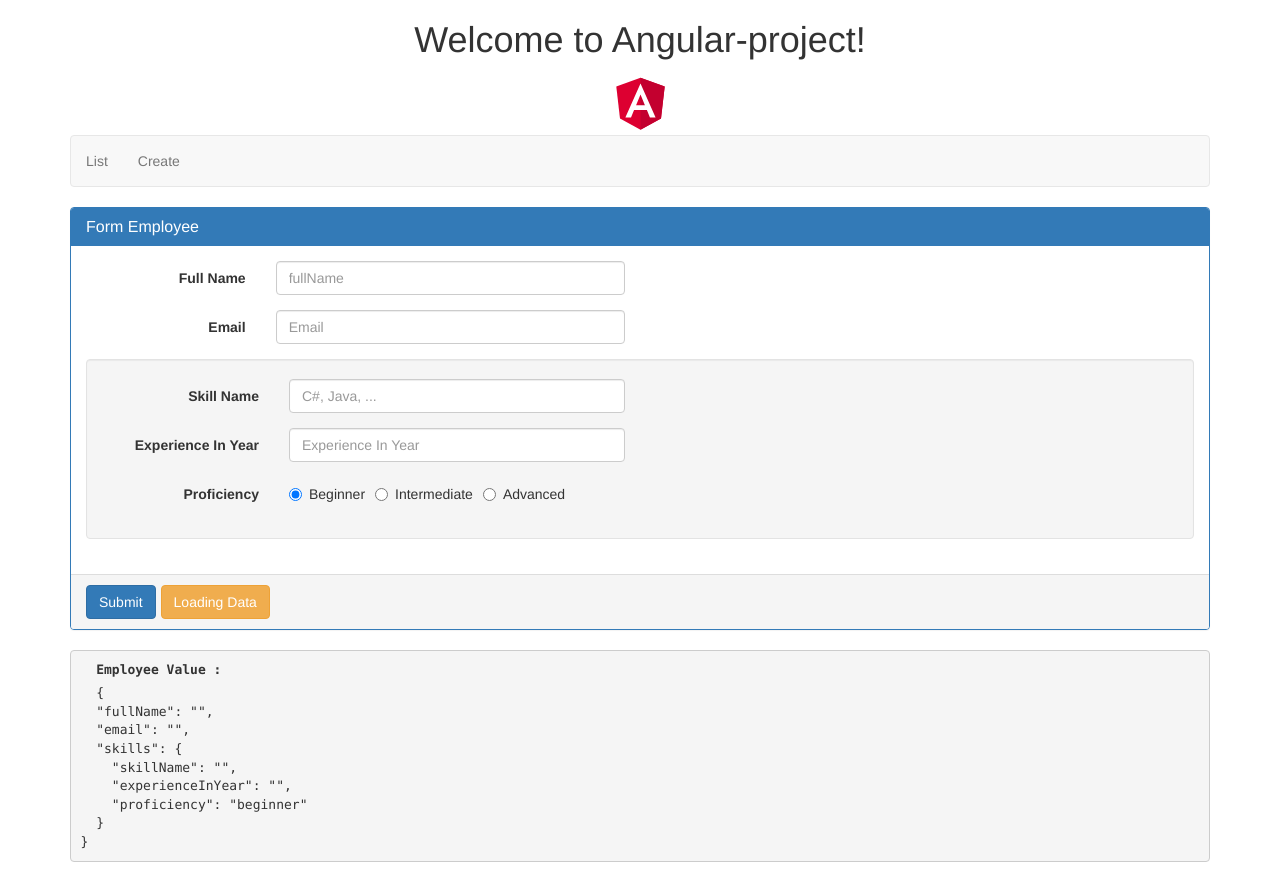
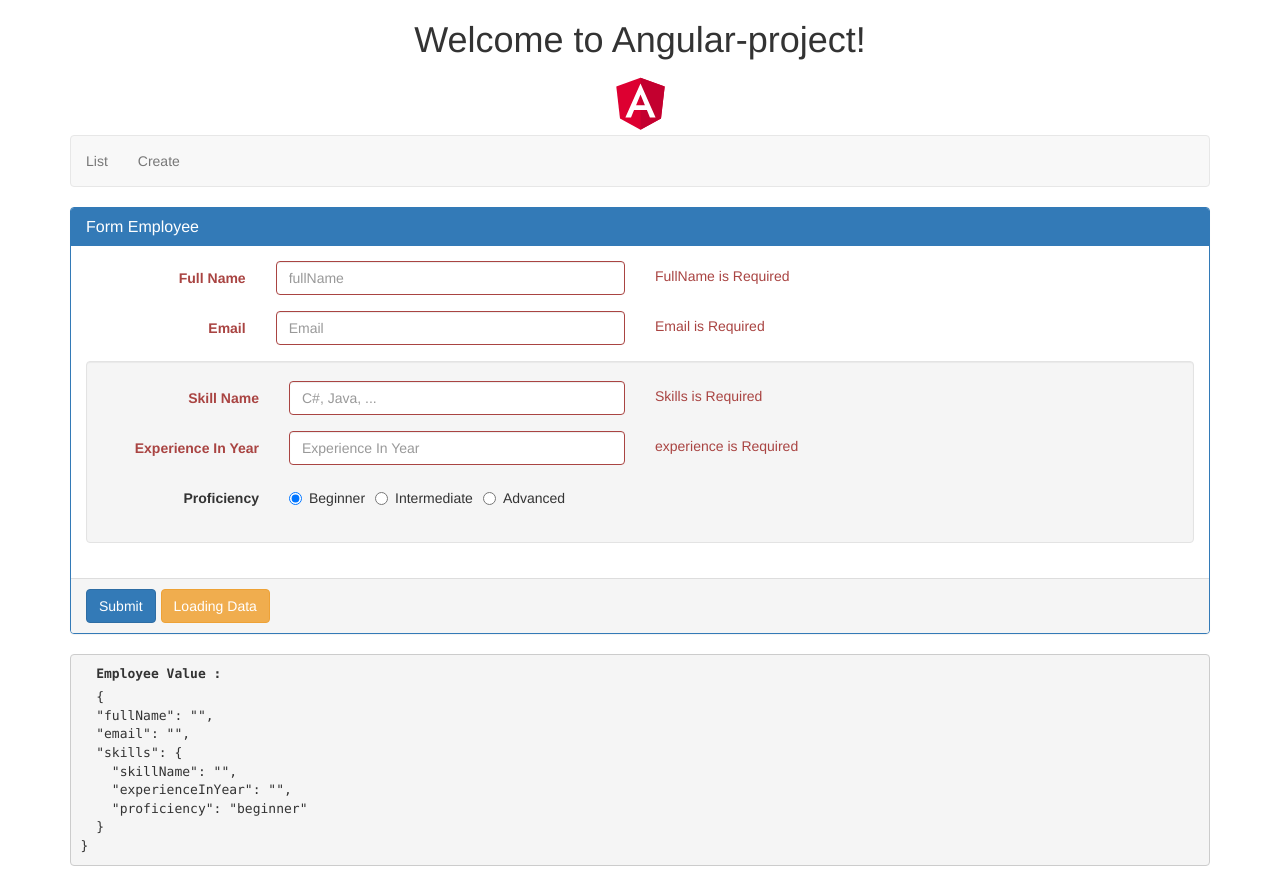
Before and after one commit to ZEDTARIK/Angular-Zouhair, an Angular app in the folder Angular-project/: page /employee-create in a window 1280 px wide. Both pictures are taken after a click on the label "Beginner". Built offline with nearby package versions, Linux system fonts and the light colour scheme.

Commit message:
Move validation logic to the components class

```diff
--- a/Angular-project/src/app/components/employee/create-employee.component.html
+++ b/Angular-project/src/app/components/employee/create-employee.component.html
@@ -7,64 +7,73 @@
         </div>
         <div class="panel-body">
 
-          <div class="form-group" [ngClass]="{'has-error': employeeForm.get('fullName').errors && (
-            employeeForm.get('fullName').touched ||
-            employeeForm.get('fullName').dirty )}">
+          <div class="form-group" [ngClass]="{'has-error': formErrors.fullName }">
             <label for="fullName" class="col-sm-2 control-label">Full Name</label>
             <div class="col-sm-4">
-              <input type="text" id="fullName" class="form-control" formControlName="fullName" placeholder="fullName">
+              <input (blur)="logValidationErrors()" type="text" id="fullName" class="form-control"
+                formControlName="fullName" placeholder="fullName">
             </div>
-            <span class="col-sm-6 help-block" *ngIf="employeeForm.get('fullName').errors && (
-                   employeeForm.get('fullName').touched ||
-                   employeeForm.get('fullName').dirty )">
-
-              <span *ngIf="employeeForm.get('fullName').errors.required">Full Name is Required</span>
-              <span *ngIf="employeeForm.get('fullName').errors.minlength">Full Name must be greater than 4</span>
-              <span *ngIf="employeeForm.get('fullName').errors.maxlength">Full Name must be less than 50</span>
-
+            <span class="col-sm-6 help-block" *ngIf="formErrors.fullName">
+              {{ formErrors.fullName }}
             </span>
           </div>
 
-          <div class="form-group">
+          <div class="form-group" [ngClass]="{'has-error': formErrors.fullName }">
             <label for="email" class="col-sm-2 control-label">Email</label>
             <div class="col-sm-4">
-              <input type="email" id="email" class="form-control" formControlName="email" placeholder="Email">
+              <input (blur)="logValidationErrors()" type="text" id="email" class="form-control" formControlName="email"
+                placeholder="Email">
             </div>
+            <span class="col-sm-6 help-block" *ngIf="formErrors.email">
+              {{ formErrors.email}}
+            </span>
           </div>
 
           <div class="well">
             <div formGroupName="skills">
-              <div class="form-group">
+              <div class="form-group" [ngClass]="{'has-error': formErrors.skillName }">
                 <label for="skillName" class="col-sm-2 control-label">Skill Name</label>
                 <div class="col-sm-4">
-                  <input type="text" id="skillName" class="form-control" formControlName="skillName"
-                    placeholder="C#, Java, ...">
+                  <input (blur)="logValidationErrors()" type="text" id="skillName" class="form-control"
+                    formControlName="skillName" placeholder="C#, Java, ...">
                 </div>
+                <span class="col-sm-6 help-block" *ngIf="formErrors.skillName">
+                  {{ formErrors.skillName}}
+                </span>
               </div>
 
-              <div class="form-group">
+              <div class="form-group" [ngClass]="{'has-error': formErrors.experienceInYear }">
                 <label for="experienceInYear" class="col-sm-2 control-label">Experience In Year</label>
                 <div class="col-sm-4">
-                  <input type="text" id="experienceInYear" class="form-control" formControlName="experienceInYear"
-                    placeholder="Experience In Year">
+                  <input (blur)="logValidationErrors()" type="text" id="experienceInYear" class="form-control"
+                    formControlName="experienceInYear" placeholder="Experience In Year">
                 </div>
+                <span class="col-sm-6 help-block" *ngIf="formErrors.experienceInYear">
+                  {{ formErrors.experienceInYear }}
+                </span>
               </div>
 
-              <div class="form-group">
+              <div class="form-group" [ngClass]="{'has-error': formErrors.proficiency }">
                 <label for="proficiency" class="col-sm-2 control-label">Proficiency</label>
                 <div class="col-sm-4">
 
                   <label class="radio-inline">
-                    <input id="proficiency" type="radio" value="beginner" formControlName="proficiency">Beginner
+                    <input (blur)="logValidationErrors()" id="proficiency" type="radio" value="beginner"
+                      formControlName="proficiency">Beginner
                   </label>
                   <label class="radio-inline">
-                    <input id="proficiency" type="radio" value="intermediate" formControlName="proficiency">Intermediate
+                    <input (blur)="logValidationErrors()" id="proficiency" type="radio" value="intermediate"
+                      formControlName="proficiency">Intermediate
                   </label>
                   <label class="radio-inline">
-                    <input id="proficiency" type="radio" value="advanced" formControlName="proficiency">Advanced
+                    <input (blur)="logValidationErrors()" id="proficiency" type="radio" value="advanced"
+                      formControlName="proficiency">Advanced
                   </label>
 
                 </div>
+                <span class="col-sm-6 help-block" *ngIf="formErrors.proficiency">
+                  {{formErrors.proficiency}}
+                </span>
               </div>
             </div>
           </div>
--- a/Angular-project/src/app/components/employee/create-employee.component.ts
+++ b/Angular-project/src/app/components/employee/create-employee.component.ts
@@ -13,11 +13,12 @@ export class CreateEmployeeComponent implements OnInit {
   validationMessage = {
     'fullName': {
       'required': 'FullName is Required',
-      'minLength': 'FullName must be greater than 4 characters',
-      'maxLength': 'FullName must be less than 50 characters'
+      'minlength': 'FullName must be greater than 4 characters',
+      'maxlength': 'FullName must be less than 50 characters'
     },
     'email': {
-      'required': 'Email is Required'
+      'required': 'Email is Required',
+      'email': 'Invalid email'
     },
     'skillName': {
       'required': 'Skills is Required'
@@ -30,7 +31,7 @@ export class CreateEmployeeComponent implements OnInit {
     }
   };
 
-  formError = {
+  formErrors = {
     'fullName': '',
     'email': '',
     'skillName': '',
@@ -42,18 +43,23 @@ export class CreateEmployeeComponent implements OnInit {
   ngOnInit() {
     this.employeeForm = this.fb.group({
       fullName: ['', [Validators.required, Validators.minLength(5), Validators.maxLength(50)]],
-      email: ['', Validators.required],
+      email: ['', [Validators.required, Validators.email]],
       skills: this.fb.group({
         skillName: ['', Validators.required],
         experienceInYear: ['', Validators.required],
         proficiency: ['', Validators.required]
       })
     });
+
+    // valueChanges for dispaly Errors Messages
+    this.employeeForm.valueChanges.subscribe((data) => {
+      this.logValidationErrors(this.employeeForm);
+    });
+
   }
 
   onSubmit() {
-    //console.log(this.employeeForm.value);
-    this.logValidationErrors(this.employeeForm);
+    console.log(this.employeeForm.value);
   }
 
   // setValue = must all variable data be present
@@ -61,15 +67,15 @@ export class CreateEmployeeComponent implements OnInit {
 
   onLoading() {
     this.employeeForm.patchValue({
-      fullName: 'Zouhair ETTARAK',
+      fullName: 'Zouhair ET-TARAK',
       email: 'ettarak.zouhair@gmail.com',
       skills: {
-        skillName: 'Angular, Alogorithm',
-        experienceInYear: 1,
+        skillName: 'Algorithm, SQL, Angular',
+        experienceInYear: 2,
         proficiency: 'beginner'
       }
     });
-    this.logKeyValues(this.employeeForm);
+    // this.logKeyValues(this.employeeForm);
   }
 
   logKeyValues(group: FormGroup): void {
@@ -83,20 +89,25 @@ export class CreateEmployeeComponent implements OnInit {
     });
   }
 
-  logValidationErrors(group: FormGroup): void {
+  logValidationErrors(group: FormGroup = this.employeeForm) {
     Object.keys(group.controls).forEach((key: string) => {
       const abstractControl = group.get(key);
       if (abstractControl instanceof FormGroup) {
         this.logValidationErrors(abstractControl)
       } else {
-        const message = this.validationMessage[key];
-        for ( const errorKey in abstractControl.errors) {
-          if(errorKey) {
-            this.formError[key] += message[errorKey] + ' ';
+        this.formErrors[key] = '';
+        if (abstractControl && !abstractControl.valid) {
+          const message = this.validationMessage[key];
+
+          for (const errorKey in abstractControl.errors) {
+            if (errorKey) {
+              this.formErrors[key] += message[errorKey] + ' ';
+            }
           }
+
         }
       }
-    })
+    });
   }
 
 }
```
